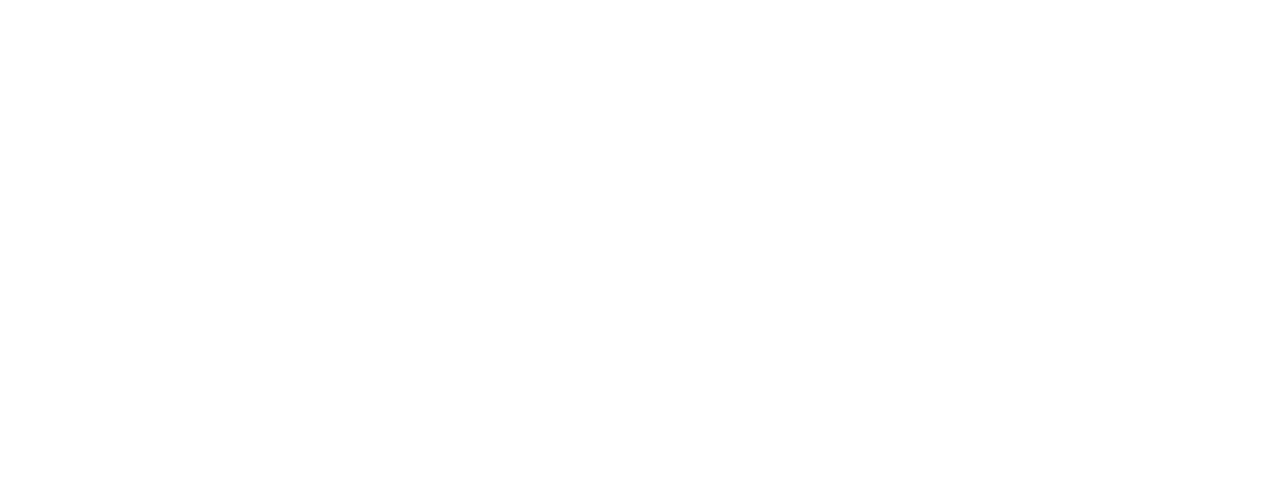
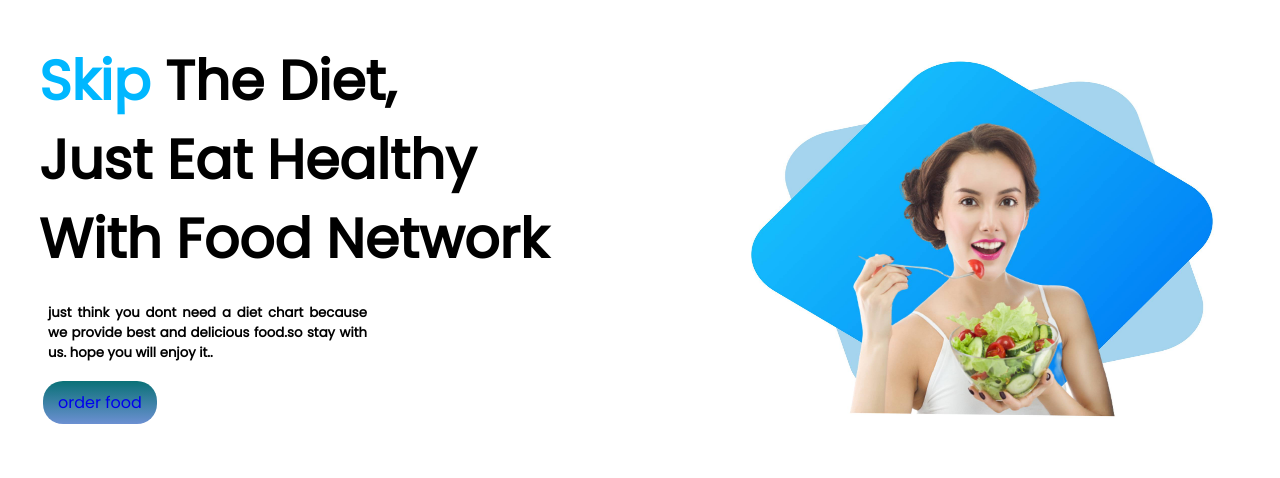
Before and after one commit to vabnaweb/food-network-assingment, a plain HTML site: page index.html in a window 1280 px wide. Drawn offline with Linux system fonts and the light colour scheme.

Commit message:
1st part

```diff
--- a/index.html
+++ b/index.html
@@ -1,14 +1,36 @@
 <!DOCTYPE html>
 <html lang="en">
+
 <head>
     <meta charset="UTF-8">
     <meta http-equiv="X-UA-Compatible" content="IE=edge">
     <meta name="viewport" content="width=device-width, initial-scale=1.0">
     <title>food network</title>
     <link rel="shortcut icon" href="Project Cover4.png" type="image/x-icon">
+
+    <link rel="preconnect" href="https://fonts.googleapis.com">
+    <link rel="preconnect" href="https://fonts.gstatic.com" crossorigin>
+    <link href="https://fonts.googleapis.com/css2?family=Poppins&display=swap" rel="stylesheet">
     <link rel="stylesheet" href="style.css">
 </head>
+
 <body>
+   <section class="section">
+       <div class="equal">
+        <h1><span>Skip</span> The Diet,</h1>
+        <h1>Just Eat Healthy</h1>
+        <h1>With Food Network</h1>
+        <h5 id="line">just think you dont need a diet chart because we provide best and delicious food.so stay with us. hope you will enjoy it..</h5>
+        <a class="button" target="blank" href="menu.html">order food</a>
+       </div>
+       <div class="equal">
+           <img src="Group 8449.jpg" alt="diet pic">
+       </div>
+   </section>
+
+
+
 
 </body>
+
 </html>
--- a/style.css
+++ b/style.css
@@ -0,0 +1,33 @@
+body{
+    font-family: 'Poppins', sans-serif;
+}
+h1{
+    font-size: 55px;
+    margin:-4px;
+
+}
+span{
+    color:rgb(0, 183, 255);
+}
+.section{
+    display: flex;
+}
+#line{
+    text-align: justify;
+    margin-right:285px;
+    padding:5px;
+}
+.equal{
+    width="50%";
+    margin:35px;
+}
+.equal img{
+    width:510px;
+    height: 390px;
+}
+.button{
+    background-image: linear-gradient(rgb(10, 113, 119),rgb(108, 144, 210));
+    padding:10px 15px;
+    border-radius: 20px;
+    text-decoration: none;
+}
```
Also changed, not shown: menu.html (added, +33 -0 lines).
